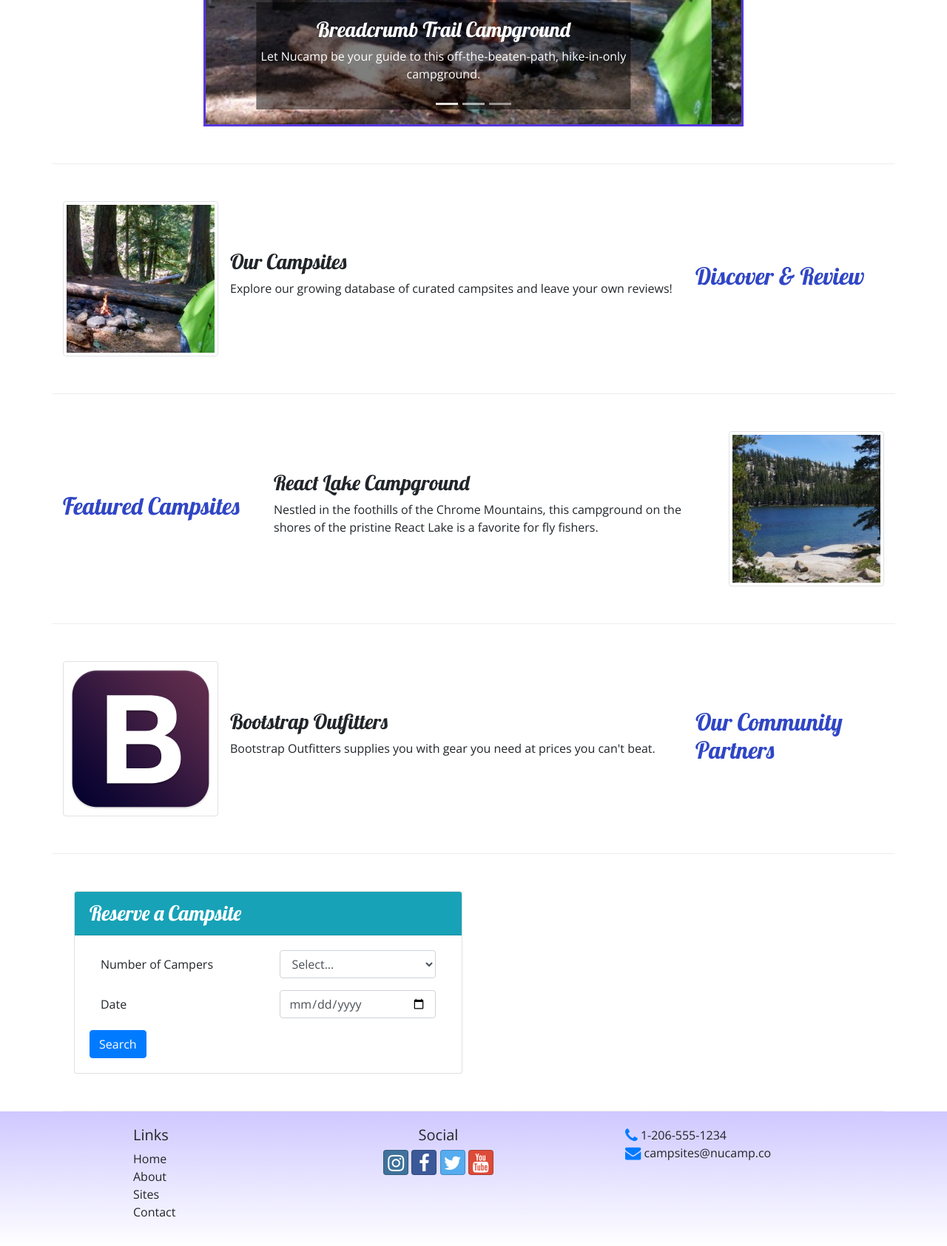
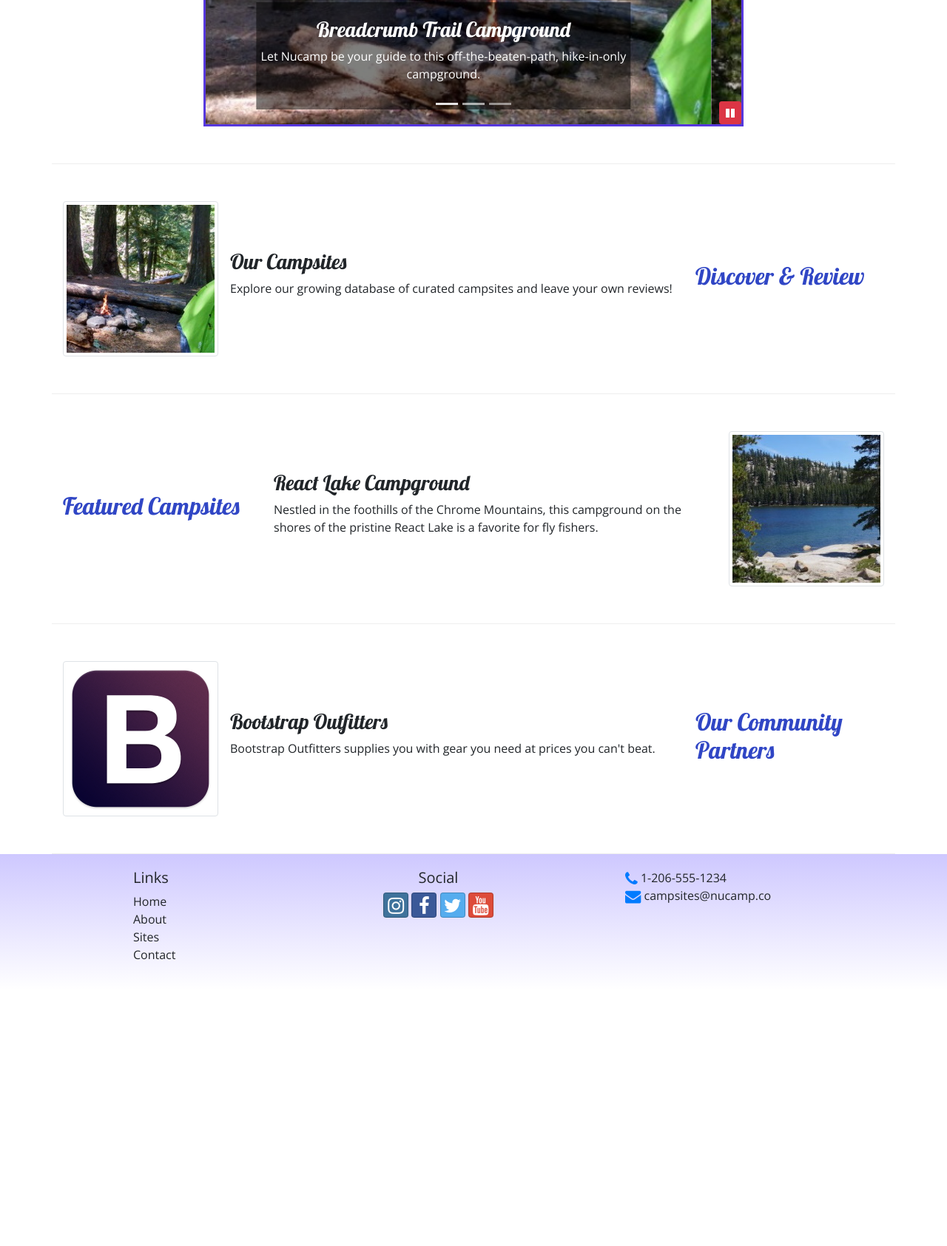
Before and after one commit to chrisessoe/Bootstrap, a website: page index.html in a window 1280 px wide. Shown: the part 539-2224 px from the top of the page at 74% size. After the commit the page ends 1878 px from the top, so only its background shows below. Drawn offline with nearby package versions, Linux system fonts and the light colour scheme.

Commit message:
bootstrap and jquery

```diff
--- a/index.html
+++ b/index.html
@@ -38,8 +38,7 @@
                 <div class="col-md-4 col-xl-4 mt-4">
                     <a role="button" class="btn btn-lg btn-info" data-toggle="modal" data-target="#reserveModal">Reserve
                         Campsite</a>
-
-
+    </header>
                     <div id="reserveModal" class="modal fade" role="dialog">
                         <div class="modal-dialog modal-lg" role="document">
                             <div class="modal-content">
@@ -109,7 +108,7 @@
             </div>
         </div>
         </div>
-    </header>
+
 
     <nav class="navbar navbar-expand-sm navbar-dark sticky-top">
         <div class="container">
@@ -227,6 +226,12 @@
                         <span class="carousel-control-next-icon" aria-hidden="true"></span>
                         <span class="sr-only">Next</span>
                     </a>
+
+                        <button class="btn btn-danger btn-sm" id="carouselButton">
+                            <i class="fa fa-pause"></i>
+                        </button>
+
+
                 </div>
             </div>
         </div>
@@ -279,43 +284,6 @@
                 </div>
             </div>
         </div>
-
-        <div class="row row-content mx-auto">
-            <div class="col-sm-6">
-                <div class="card">
-                    <h3 class="card-header bg-info text-white">Reserve a Campsite</h3>
-                    <div class="card-body">
-                        <form id="reserveForm">
-                            <div class="form-group row mx-auto">
-                                <label for="numCampers" class="col-sm-6 col-form-label">Number of Campers</label>
-                                <div class="col-sm-6">
-                                    <select name="numCampers" class="form-control" id="numCampers">
-                                        <option value="select">Select...</option>
-                                        <option value="1">1</option>
-                                        <option value="2">2</option>
-                                        <option value="3">3</option>
-                                        <option value="4">4</option>
-                                        <option value="5">5</option>
-                                        <option value="6">6</option>
-                                    </select>
-                                </div>
-                            </div>
-
-                            <div class="row form-group mx-auto">
-                                <label class="col-sm-6 col-form-label" for="date">Date</label>
-                                <div class="col-sm-6">
-                                    <input class="form-control" type="date" id="date" name="date" placeholder="Date">
-                                </div>
-                            </div>
-                            <div class="row m-0">
-                                <button class="btn btn-primary" type="submit">Search</button>
-                            </div>
-
-                        </form>
-                    </div>
-                </div>
-            </div>
-        </div>
     </div>
 
     <footer class="site-footer">
@@ -352,10 +320,21 @@
     <script src="node_modules/jquery/dist/jquery.slim.min.js"></script>
     <script src="node_modules/popper.js/dist/umd/popper.min.js"></script>
     <script src="node_modules/bootstrap/dist/js/bootstrap.min.js"></script>
-    <script>
+       <script>
         $(function () {
-            $('[data-toggle="tooltip"]').tooltip()
-        })
+            $(".carousel").carousel({ interval: 2000 });
+            $("#carouselButton").click(function () {
+                if ($("#carouselButton").children("i").hasClass("fa-pause")) {
+                    $(".carousel").carousel("pause");
+                    $("#carouselButton").children("i").removeClass("fa-pause");
+                    $("#carouselButton").children("i").addClass("fa-play");
+                } else {
+                    $(".carousel").carousel("cycle");
+                    $("#carouselButton").children("i").removeClass("fa-play");
+                    $("#carouselButton").children("i").addClass("fa-pause");
+                }
+            });
+        });
     </script>
 </body>
 
--- a/styles.css
+++ b/styles.css
@@ -47,3 +47,10 @@ a, a:hover {
 
 .carousel {
     border: solid #5637DD;
+}
+#carouselButton {
+    position: absolute;
+    right: 0;
+    bottom: 0;
+    z-index: 100;
+}
```
